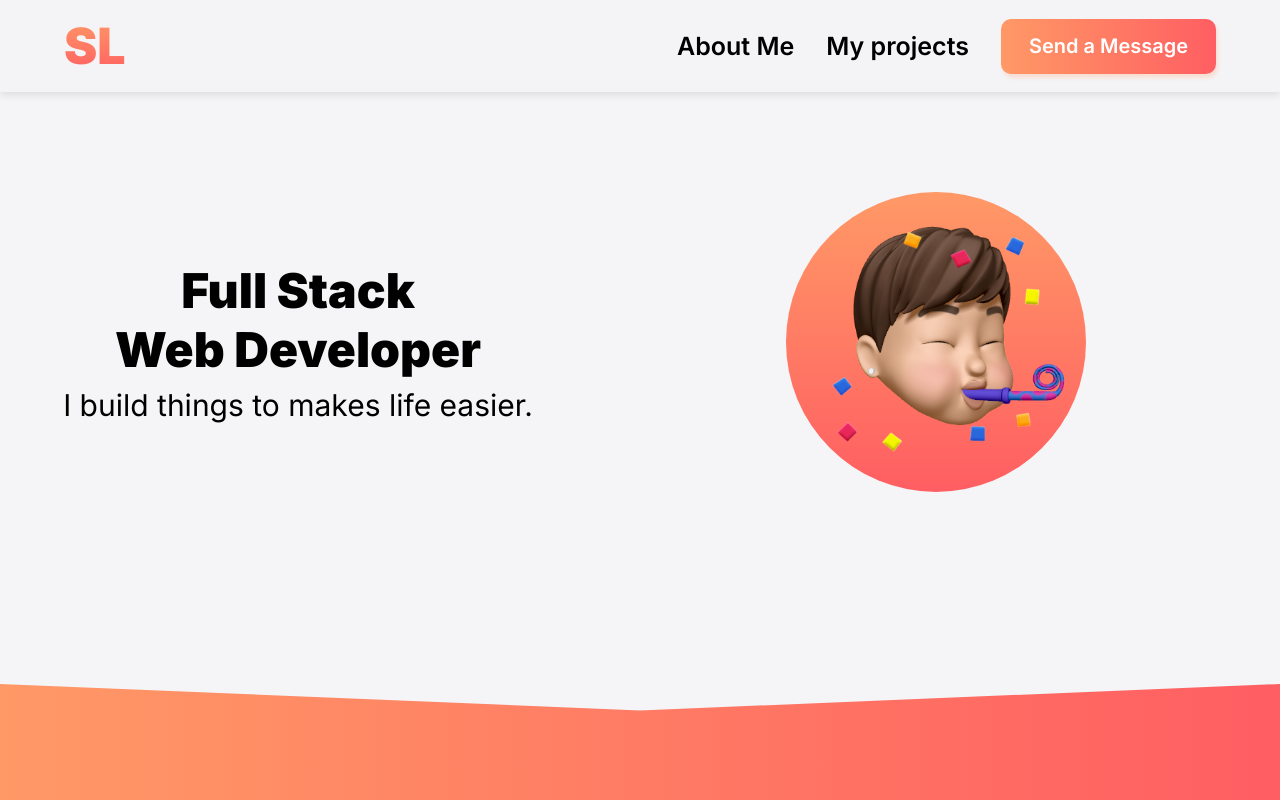
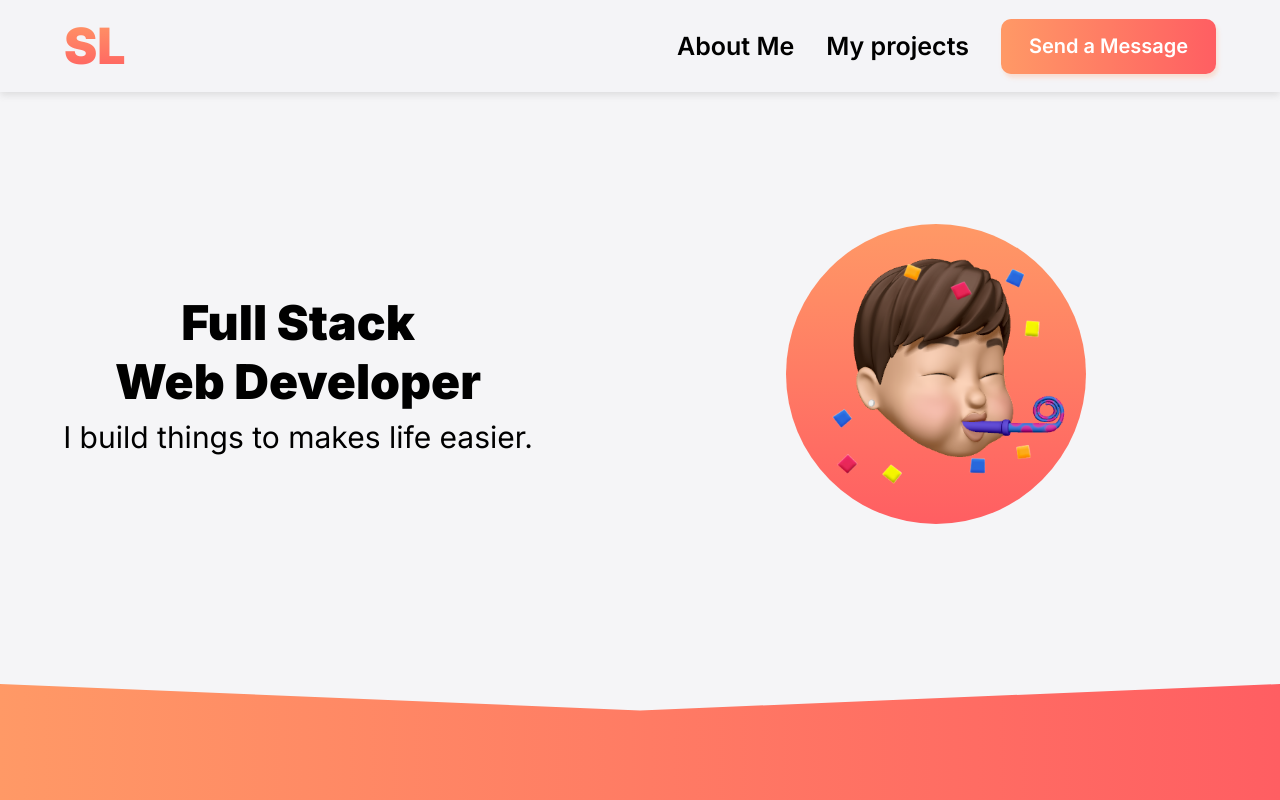
Before and after one commit to samleungskl/portfolio-v4, a React (Create React App) app: page / in a window 1280 px wide. Shown: the top 800 px of the page. Built offline with nearby package versions, Linux system fonts and the light colour scheme; no server answers; a web font is replaced by a local one.

Commit message:
fixed margin

```diff
--- a/src/App.css
+++ b/src/App.css
@@ -57,6 +57,10 @@ h2 {
   visibility: hidden;
 }
 
+.splashSectionContainer{
+  margin-top: 0px;
+}
+
 @media only screen and (min-width: 428px) {
   .title {
     font-weight: 900;
@@ -78,9 +82,19 @@ h2 {
     margin-bottom: 128px;
   }
 
+
+}
+@media only screen and (min-width: 429px) {
+  .splashSectionContainer{
+    margin-top: 80px;
+  }
 }
 
-@media only screen and (min-width: 768px) {}
+@media only screen and (min-width: 768px) {
+  .splashSectionContainer{
+    margin-top: 128px;
+  }
+}
 
 .fade-in-section {
   opacity: 0;
--- a/src/App.js
+++ b/src/App.js
@@ -17,7 +17,7 @@ function App() {
     <div className="App">
       <Header />
       <FadeInSection>
-        <section className='splashSectionContainer marginLeftRight marginTopBottom'>
+        <section className='splashSectionContainer marginLeftRight'>
           <SplashSection />
         </section>
       </FadeInSection>
```
